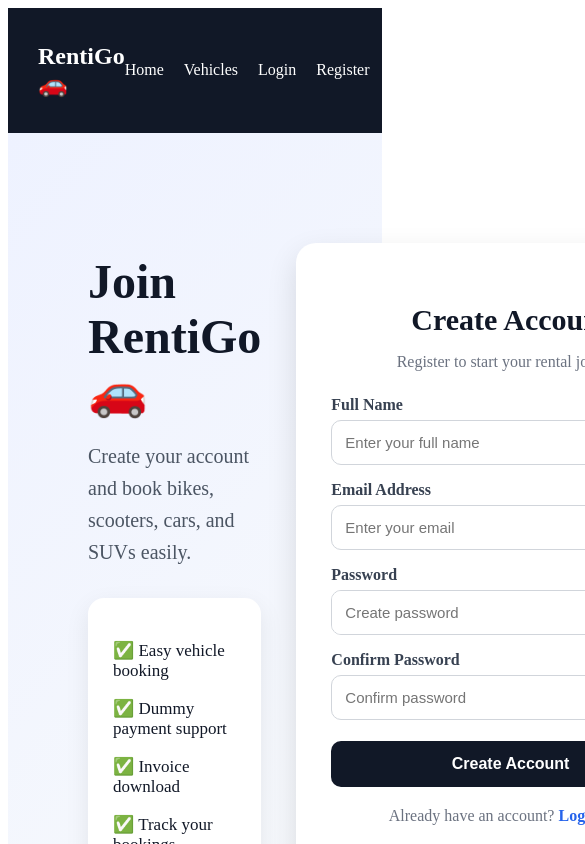
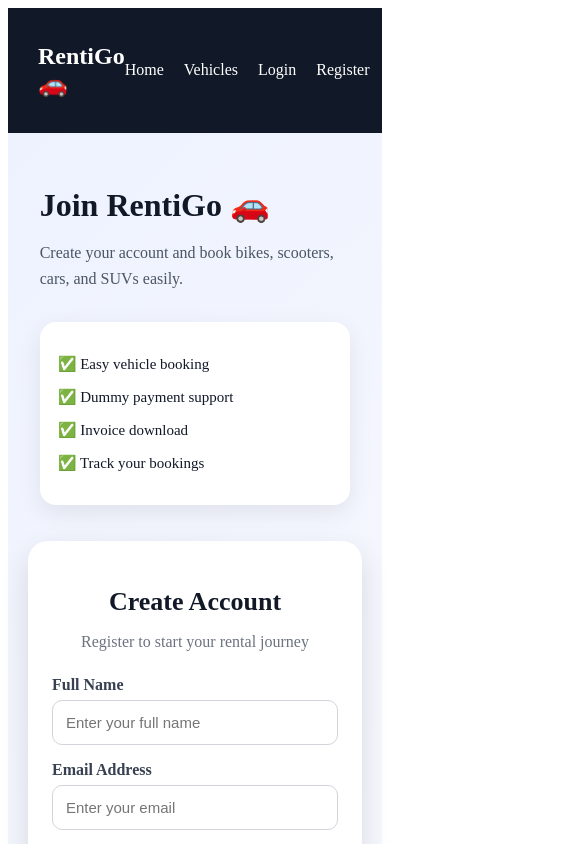
Before and after one commit to saikirangoud964/rentigo-vehicle-rental-system, a React app in the folder frontend/frontend/: page /register in a window 390 px wide. Shown: the top 844 px of the page, 585 px wide, since content can reach past the window. Built offline with nearby package versions, Linux system fonts and the light colour scheme; the HTML template or start-up script is replaced by a standard one.

Commit message:
Made register page responsive

```diff
--- a/frontend/frontend/src/pages/Register.jsx
+++ b/frontend/frontend/src/pages/Register.jsx
@@ -78,6 +78,7 @@ function Register() {
     <div style={pageStyle}>
       <div style={leftBoxStyle}>
         <h1 style={heroTitle}>Join RentiGo 🚗</h1>
+
         <p style={heroText}>
           Create your account and book bikes, scooters, cars, and SUVs easily.
         </p>
@@ -92,10 +93,12 @@ function Register() {
 
       <div style={cardStyle}>
         <h2 style={titleStyle}>Create Account</h2>
+
         <p style={subtitleStyle}>Register to start your rental journey</p>
 
         <form onSubmit={handleSubmit}>
           <label style={labelStyle}>Full Name</label>
+
           <input
             type="text"
             name="name"
@@ -107,6 +110,7 @@ function Register() {
           />
 
           <label style={labelStyle}>Email Address</label>
+
           <input
             type="email"
             name="email"
@@ -118,6 +122,7 @@ function Register() {
           />
 
           <label style={labelStyle}>Password</label>
+
           <div style={passwordBoxStyle}>
             <input
               type={showPassword ? "text" : "password"}
@@ -139,6 +144,7 @@ function Register() {
           </div>
 
           <label style={labelStyle}>Confirm Password</label>
+
           <input
             type={showPassword ? "text" : "password"}
             name="confirmPassword"
@@ -168,25 +174,27 @@ function Register() {
 const pageStyle = {
   minHeight: "calc(100vh - 90px)",
   display: "grid",
-  gridTemplateColumns: "1fr 1fr",
-  gap: "40px",
+  gridTemplateColumns: "repeat(auto-fit, minmax(320px, 1fr))",
+  gap: "clamp(25px, 5vw, 40px)",
   alignItems: "center",
-  padding: "50px",
+  padding: "clamp(20px, 5vw, 50px)",
   background: "linear-gradient(135deg, #eef2ff, #f8fafc)",
+  boxSizing: "border-box",
 };
 
 const leftBoxStyle = {
-  padding: "30px",
+  padding: "clamp(10px, 3vw, 30px)",
 };
 
 const heroTitle = {
-  fontSize: "48px",
+  fontSize: "clamp(32px, 5vw, 48px)",
   color: "#111827",
   marginBottom: "15px",
+  lineHeight: "1.2",
 };
 
 const heroText = {
-  fontSize: "20px",
+  fontSize: "clamp(16px, 2vw, 20px)",
   color: "#4b5563",
   lineHeight: "1.6",
   maxWidth: "520px",
@@ -195,10 +203,10 @@ const heroText = {
 const featureBox = {
   marginTop: "30px",
   background: "white",
-  padding: "25px",
+  padding: "clamp(18px, 3vw, 25px)",
   borderRadius: "16px",
   boxShadow: "0 8px 24px rgba(0,0,0,0.08)",
-  fontSize: "17px",
+  fontSize: "clamp(15px, 2vw, 17px)",
   color: "#111827",
   maxWidth: "420px",
 };
@@ -207,15 +215,16 @@ const cardStyle = {
   width: "100%",
   maxWidth: "440px",
   background: "#fff",
-  padding: "35px",
+  padding: "clamp(24px, 4vw, 35px)",
   borderRadius: "20px",
   boxShadow: "0 12px 30px rgba(0,0,0,0.12)",
   justifySelf: "center",
+  boxSizing: "border-box",
 };
 
 const titleStyle = {
   textAlign: "center",
-  fontSize: "30px",
+  fontSize: "clamp(26px, 4vw, 30px)",
   marginBottom: "8px",
   color: "#111827",
 };
@@ -241,6 +250,7 @@ const inputStyle = {
   borderRadius: "10px",
   fontSize: "15px",
   outline: "none",
+  boxSizing: "border-box",
 };
 
 const passwordBoxStyle = {
@@ -258,6 +268,7 @@ const passwordInputStyle = {
   border: "none",
   outline: "none",
   fontSize: "15px",
+  minWidth: 0,
 };
 
 const showBtnStyle = {
@@ -266,6 +277,7 @@ const showBtnStyle = {
   background: "#f3f4f6",
   cursor: "pointer",
   fontWeight: "600",
+  whiteSpace: "nowrap",
 };
 
 const buttonStyle = {
```
